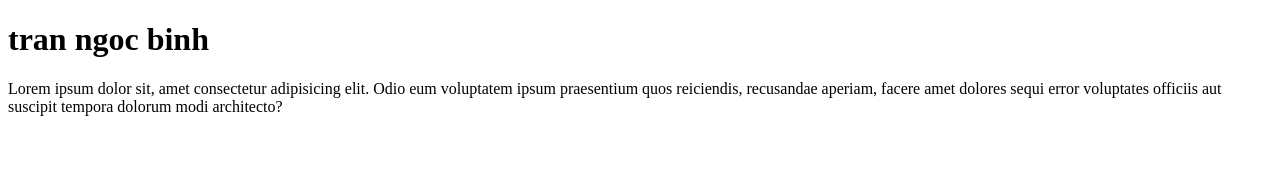
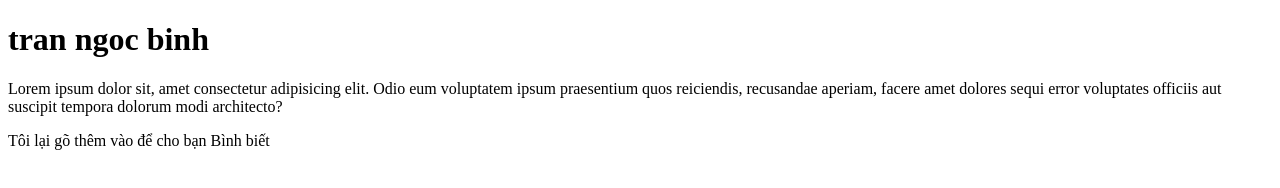
Before and after one commit to web2code2vn/CSE391_BTTH02, a plain HTML site: page index.html in a window 1280 px wide. Drawn offline with Linux system fonts and the light colour scheme.

Commit message:
Tôi tiếp tục chỉnh sửa

```diff
--- a/index.html
+++ b/index.html
@@ -10,7 +10,7 @@
     <div id="header">
         <h1>tran ngoc binh</h1>
         <p>Lorem ipsum dolor sit, amet consectetur adipisicing elit. Odio eum voluptatem ipsum praesentium quos reiciendis, recusandae aperiam, facere amet dolores sequi error voluptates officiis aut suscipit tempora dolorum modi architecto?</p>
-
+        <p>Tôi lại gõ thêm vào để cho bạn Bình biết</p>
     </div>
 
 </body>
```
Also changed, not shown: css/style.css (added), images/logo.png (added).
